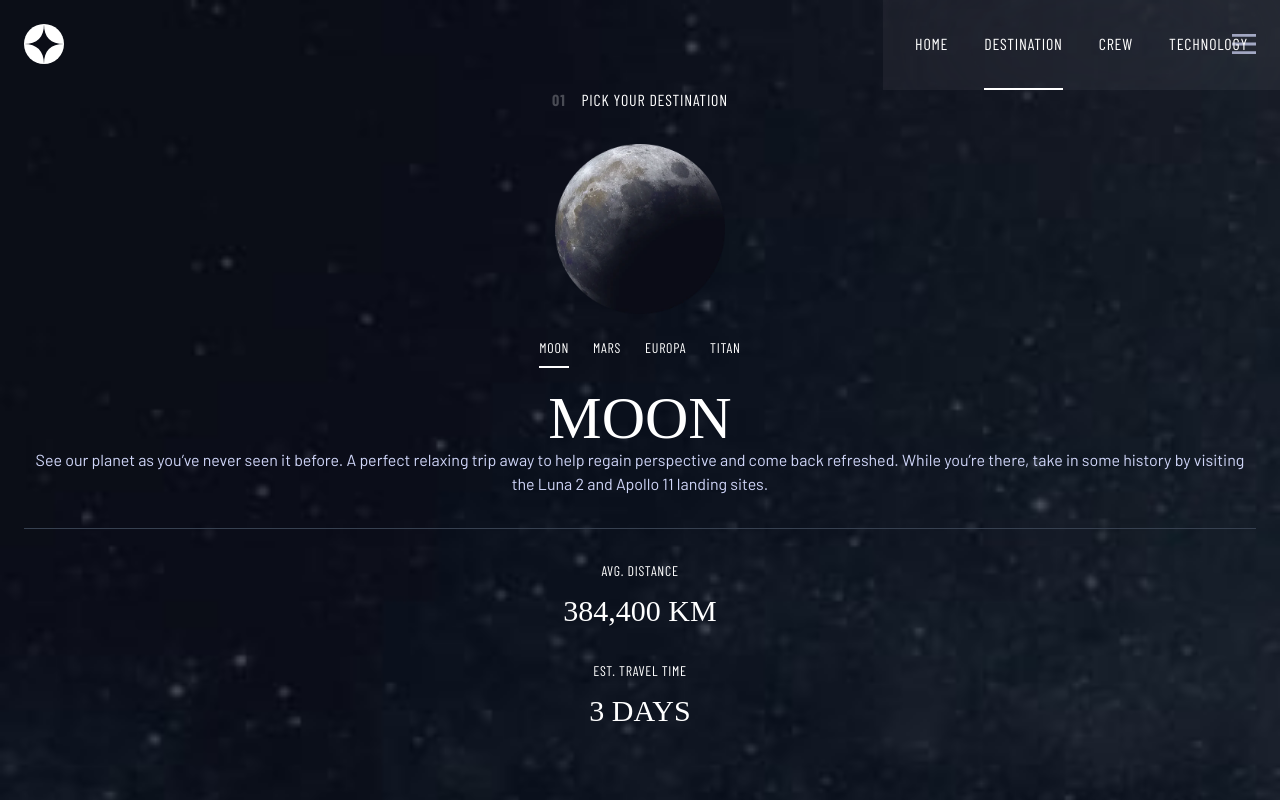
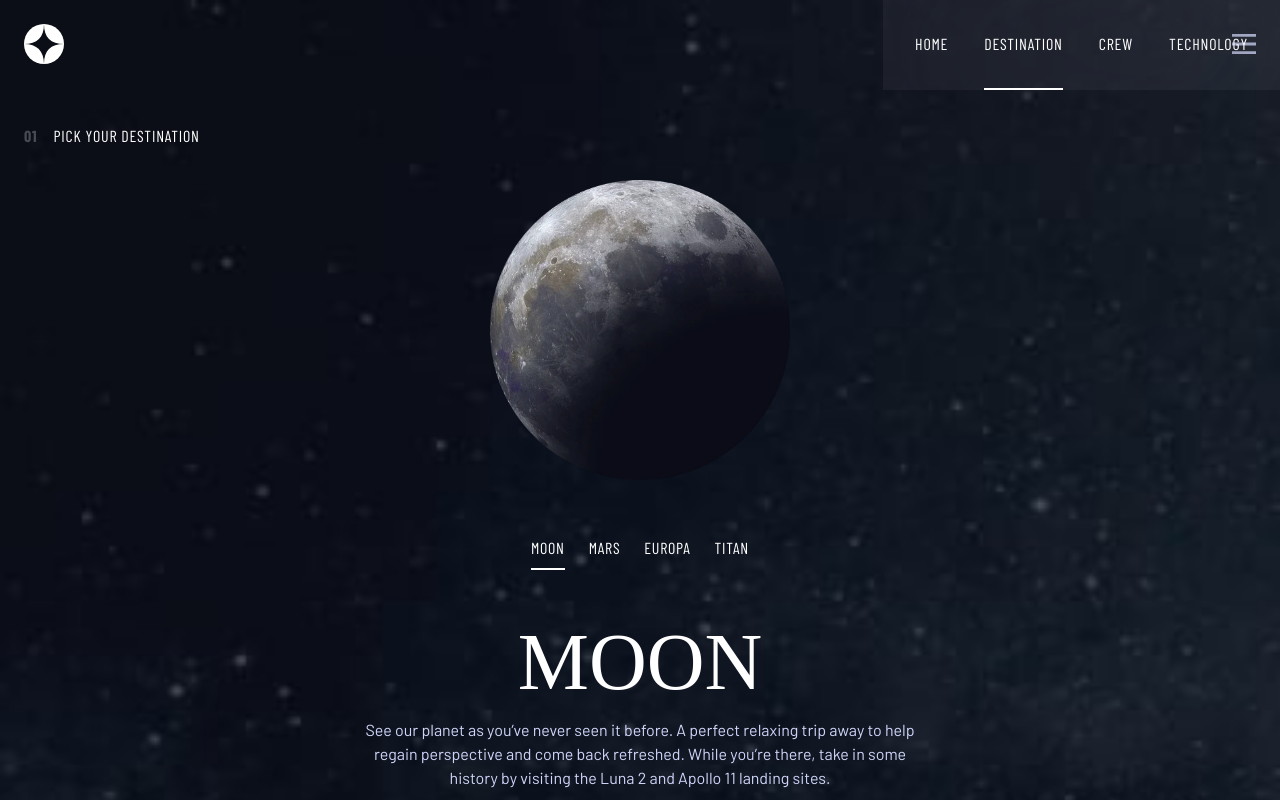
Before and after one commit to ftom2/space-travel, a React (Vite) app: page /destinations in a window 1280 px wide. Shown: the top 800 px of the page. Built offline with nearby package versions, Linux system fonts and the light colour scheme; a web font is replaced by a local one.

Commit message:
Destination page - tablet design

```diff
--- a/src/components/DestinationTab.jsx
+++ b/src/components/DestinationTab.jsx
@@ -1,24 +1,28 @@
 export default function Tab({ title, description, distance, travelTime }) {
   return (
     <>
-      <h1 className="mt-5 text-6xl uppercase">{title}</h1>
+      <h1 className="mt-5 text-6xl uppercase md:text-5rem">{title}</h1>
 
-      <p className="text-center font-barlow text-primary">{description}</p>
+      <p className="text-center font-barlow text-primary md:mt-4 md:text-base">
+        {description}
+      </p>
 
-      <hr className="my-8 border-gray-700 w-full" />
+      <hr className="my-8 border-gray-700 w-full md:mt-12" />
 
+      <div className="md:flex md:gap-x-20">
         <div className="flex flex-col items-center gap-y-3 uppercase">
-        <span className="text-sm font-barlow-cond tracking-wider">
+          <span className="text-sm font-barlow-cond tracking-2.36px text-primary">
             AVG. DISTANCE
           </span>
           <span className="text-3xl">{distance}</span>
         </div>
-      <div className="flex flex-col items-center gap-y-3 uppercase mt-8">
-        <span className="text-sm font-barlow-cond tracking-wider">
+        <div className="flex flex-col items-center gap-y-3 uppercase mt-8 md:mt-0">
+          <span className="text-sm font-barlow-cond tracking-2.36px text-primary">
             Est. travel time
           </span>
           <span className="text-3xl">{travelTime}</span>
         </div>
+      </div>
     </>
   );
 }
--- a/src/components/PageTitle.jsx
+++ b/src/components/PageTitle.jsx
@@ -1,6 +1,6 @@
 export default function PageTitle(props) {
   return (
-    <h4 className="text-base font-barlow-cond text-white flex tracking-wider font-barlow-cond">
+    <h4 className="text-base font-barlow-cond text-white flex tracking-wider font-barlow-cond md:w-full">
       <span className="font-bold opacity-25 mix-blend-normal text-white">
         {props.number}
       </span>
--- a/src/pages/Destinations.jsx
+++ b/src/pages/Destinations.jsx
@@ -28,7 +28,7 @@ export default function Destinations() {
         <li
           className={`${
             selectedTab === item.name ? "border-b-2 border-white" : ""
-          } pb-2 cursor-pointer uppercase`}
+          } pb-2 cursor-pointer uppercase md:text-base`}
           onClick={() => setSelectedTab(item.name)}
           key={item.name}
         >
@@ -39,19 +39,19 @@ export default function Destinations() {
   }
 
   return (
-    <div className="text-white flex flex-col items-center mt-6 px-6 pb-15">
+    <div className="text-white flex flex-col items-center mt-6 px-6 pb-15 md:mt-15">
       <PageTitle number="01" text="PICK YOUR DESTINATION" />
       <img
         src={selectedDestination.images.webp}
         alt={selectedTab}
-        className="w-170px h-170px mt-8"
+        className="w-170px h-170px mt-8 w-300px h-300px"
       />
 
-      <ul className="tabs flex mt-6 text-sm gap-x-6 tracking-wider font-barlow-cond">
+      <ul className="tabs flex mt-6 text-sm gap-x-6 tracking-wider font-barlow-cond md:mt-14">
         {renderTabs()}
       </ul>
 
-      <div className="tab-content flex flex-col items-center">
+      <div className="tab-content flex flex-col items-center md:mt-8 md:max-w-573px">
         <Tab
           title={selectedDestination.name}
           description={selectedDestination.description}
--- a/src/pages/Home.jsx
+++ b/src/pages/Home.jsx
@@ -21,7 +21,7 @@ export default function Home() {
         SPACE
       </h1>
 
-      <p className="font-barlow leading-6">
+      <p className="font-barlow leading-6 md:max-w-28.125rem">
         Let’s face it; if you want to go to space, you might as well genuinely
         go to outer space and not hover kind of on the edge of it. Well sit
         back, and relax because we’ll give you a truly out of this world
```
Lines whose indentation alone changed are shown as unchanged.
